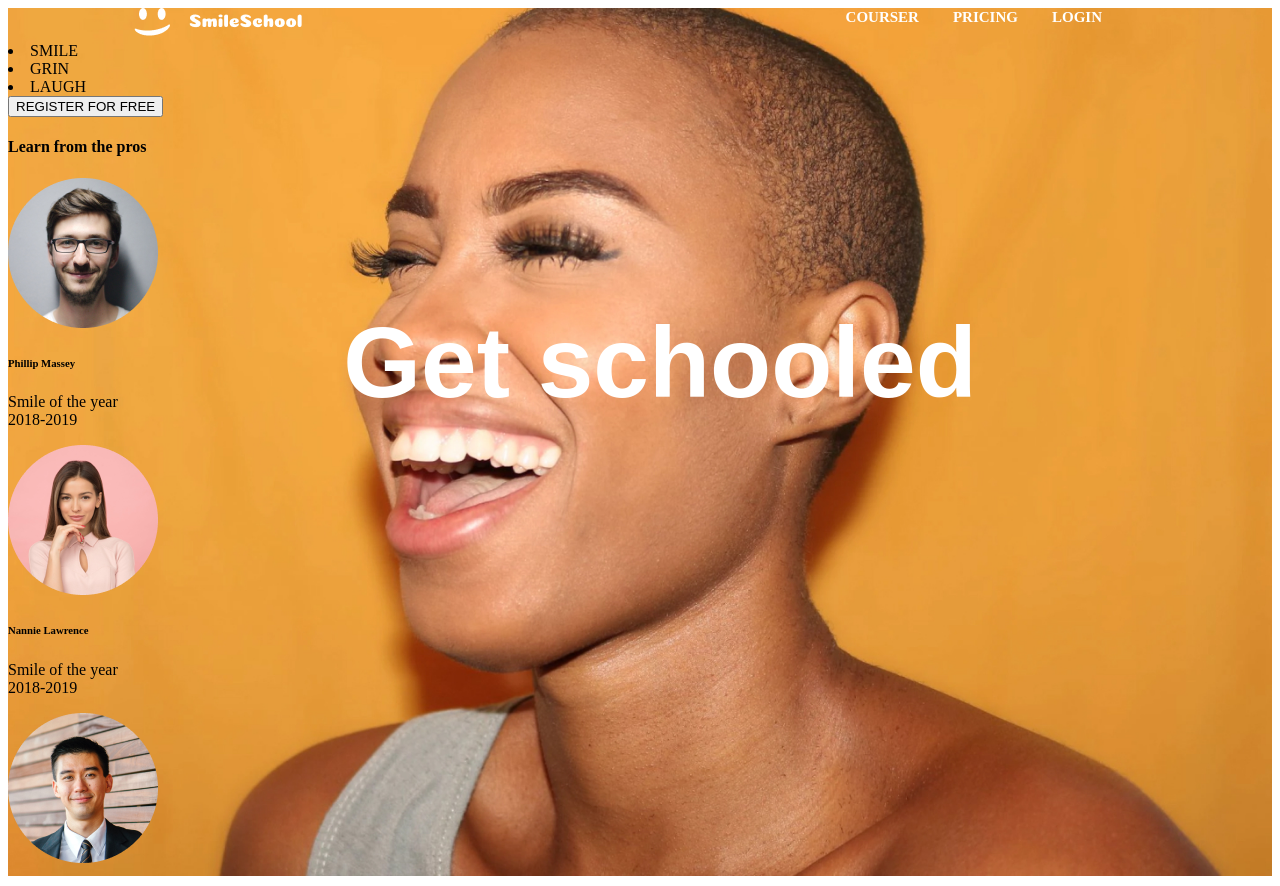
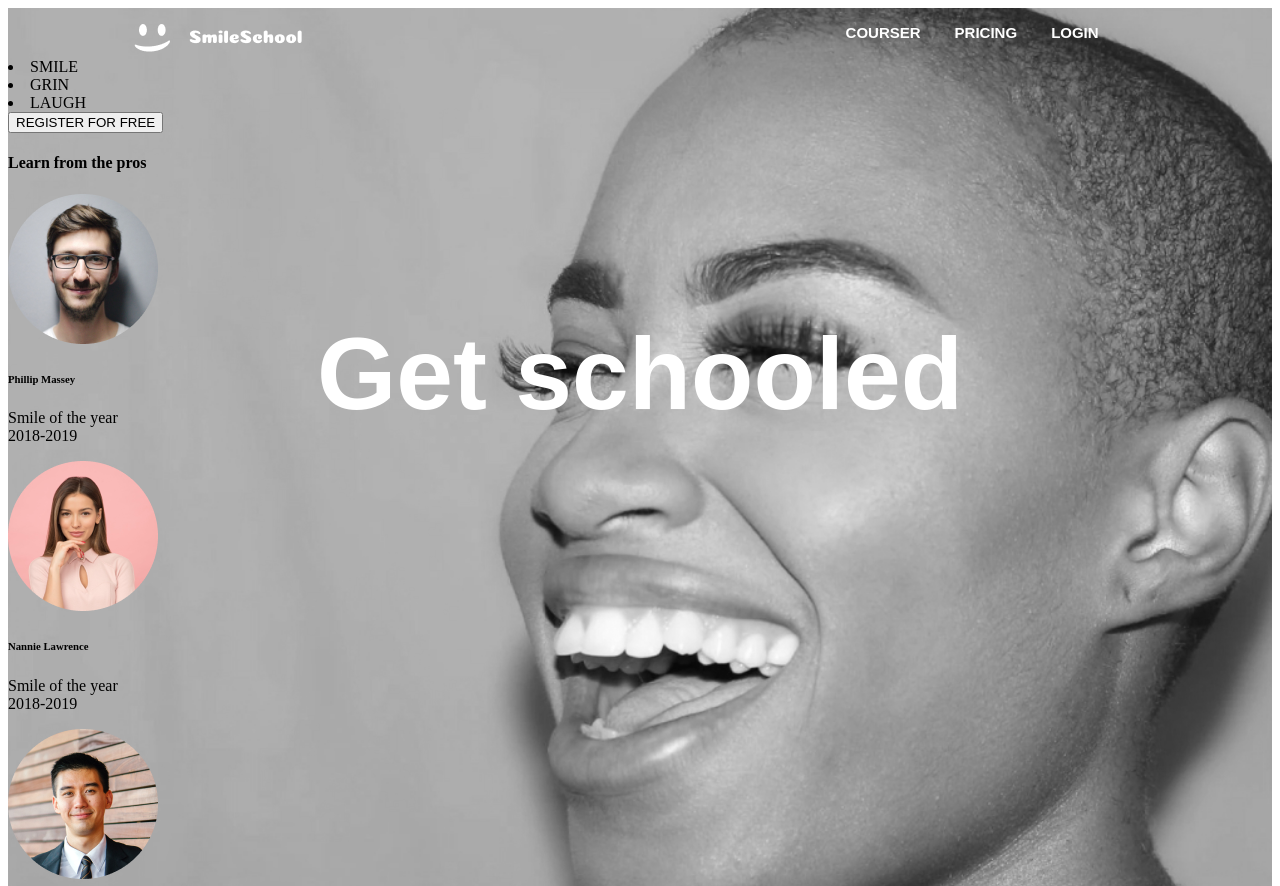
Before and after one commit to SatlihanaPetriti/holbertonschool-web-development, a plain HTML site: page html_advanced/index.html in a window 1280 px wide. Shown: the top 886 px of the page. Drawn offline with Linux system fonts and the light colour scheme.

Commit message:
new changes

```diff
--- a/html_advanced/index.css
+++ b/html_advanced/index.css
@@ -1,13 +1,25 @@
 header {
+    position: relative;
+    z-index: 1;
+}
+
+header::before {
+    content: "";
+    position: absolute;
+    inset: 0;
     background-image: url("../images/Header.jpg");
     background-repeat: no-repeat;
-    background-size: contain;
+    background-size: cover; /* or contain */
+    filter: grayscale(100%);
+    z-index: -1; /* keeps it behind header content */
 }
+
 
 nav {
     width: 80%;
     margin: 0 auto;
     overflow: hidden;
+
 
 
 }
@@ -16,13 +28,14 @@ nav {
     margin: 0px;
     width: 300px;
     float: right;
-
 }
 
 .menu-container>li {
     list-style-type: none;
     display: inline-block;
     margin-right: 30px;
+    font-family:'Source Sans Pro', sans-serif;
+
 }
 
 .menu-container>li>a {
@@ -32,19 +45,26 @@ nav {
     font-size: 15px;
     font-weight: bold;
 }
-.title {
-position: absolute;
-top: 220px; /* vertical position */
-left: 50%;  /* horizontal reference */
-transform: translateX(-50%); /* move back half its width */
-width: 684px;
-height: 151px;
-font-weight: 700;
-font-family:'Source Sans Pro', sans-serif;
-font-size: 50px;
-line-height: 100%;
-text-align: center;
-color: #ffffff;
-opacity: 1;
+.hero-container {
+    position: absolute;
+    top: 290px;            /* vertical position */
+    left: 50%;             /* horizontal center */
+    transform: translateX(-50%);
+    width: 800px;
+    height: 151px;
+    display: flex;
+    align-items: center;   /* vertical alignment */
+    justify-content: center;
+}
+
+.hero-container h1 {
+    font-family: 'Source Sans Pro', sans-serif;
+    font-weight: 700;      /* bold as Figma */
+    font-size: 102px;
+    line-height: 1;        /* 100% */
+    letter-spacing: 0px;
+    text-align: center;
+    color: #ffffff;
+    margin: 0;
 
 }
--- a/html_advanced/index.html
+++ b/html_advanced/index.html
@@ -10,7 +10,9 @@
 <body>
     <header>
         <nav>
+           <ul></ul>
             <img src="../images/Logo.png" alt="this is the img alt">
+
             <ul class="menu-container">
                 <li>
                     <a href="https://www.google.com/">courser</a>
@@ -25,8 +27,10 @@
                 </li>
             </ul>
         </nav>
-        <ul class="title">
-        <h1>Get schooled</h1>
+        <div class="hero-container">
+            <h1>Get schooled</h1>
+        </div>
+
         </ul>
             <li>SMILE</li>
             <li>GRIN</li>
```
